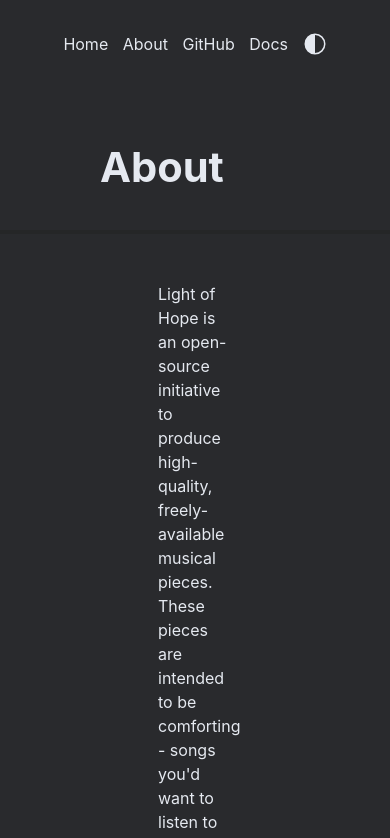
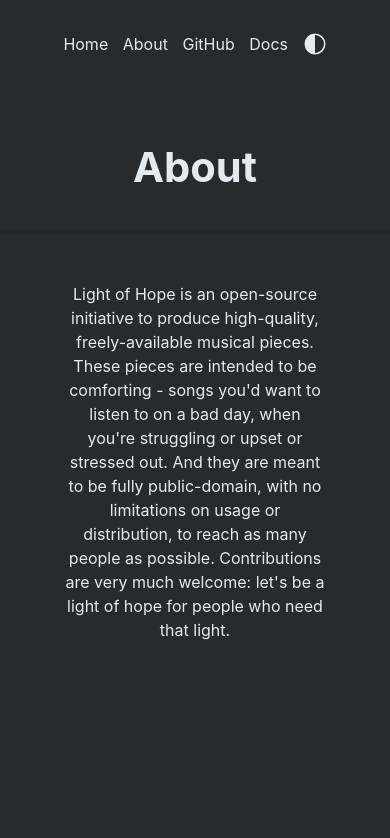
Before and after one commit to Songtech-0912/light-of-hope, a plain HTML site: page about.html in a window 390 px wide. Shown: the top 838 px of the page. Drawn offline with Linux system fonts and the light colour scheme.

Commit message:
Added responsiveness to about page

```diff
--- a/scss/about-page.scss
+++ b/scss/about-page.scss
@@ -9,6 +9,7 @@
         h1 {
             margin-top: 5rem;
             font-size: 2.6rem;
+            text-align: center;
         }
     }
 
@@ -22,45 +23,9 @@
         flex-grow: 1;
         row-gap: 1.5rem;
         height: 100%;
-        padding: 1rem 5rem;
-        max-width: 60%;
+        padding: 1rem 2rem;
+        @include sm { padding: 1rem; }
+        max-width: 70ch;
+        text-align: center;
     }
 }
-
-// .about {
-//     min-height: 100vh;
-//     display: flex;
-//     flex-direction: column;
-//     padding-bottom: 0;
-//     background: $bg-color-0;
-//
-//     header {
-//         background: $bg-color-1;
-//         padding-left: 5rem;
-//         padding-right: 5rem;
-//         margin-bottom: 1rem;
-//     }
-//
-//     header h1 {
-//         font-size: 2.6rem;
-//         margin-bottom: 0.5rem;
-//     }
-//
-//     article {
-//         display: flex;
-//         flex-grow: 1;
-//         height: 100%;
-//         padding: 3rem 5rem;
-//     }
-//
-//     header, article {
-//         display: flex;
-//         flex-direction: column;
-//         align-items: center;
-//         background: $bg-color-1;
-//     }
-//
-//     .text-container {
-//         width: 65%;
-//     }
-// }
--- a/style.css
+++ b/style.css
@@ -205,6 +205,7 @@ All styles for audio player
 .about .title-wrapper h1 {
   margin-top: 5rem;
   font-size: 2.6rem;
+  text-align: center;
 }
 .about .container-bg {
   flex-grow: 1;
@@ -215,8 +216,14 @@ All styles for audio player
   flex-grow: 1;
   row-gap: 1.5rem;
   height: 100%;
-  padding: 1rem 5rem;
-  max-width: 60%;
+  padding: 1rem 2rem;
+  max-width: 70ch;
+  text-align: center;
+}
+@media screen and (max-width: 640px) {
+  .about article {
+    padding: 1rem;
+  }
 }
 
 /* General style resets */
```
